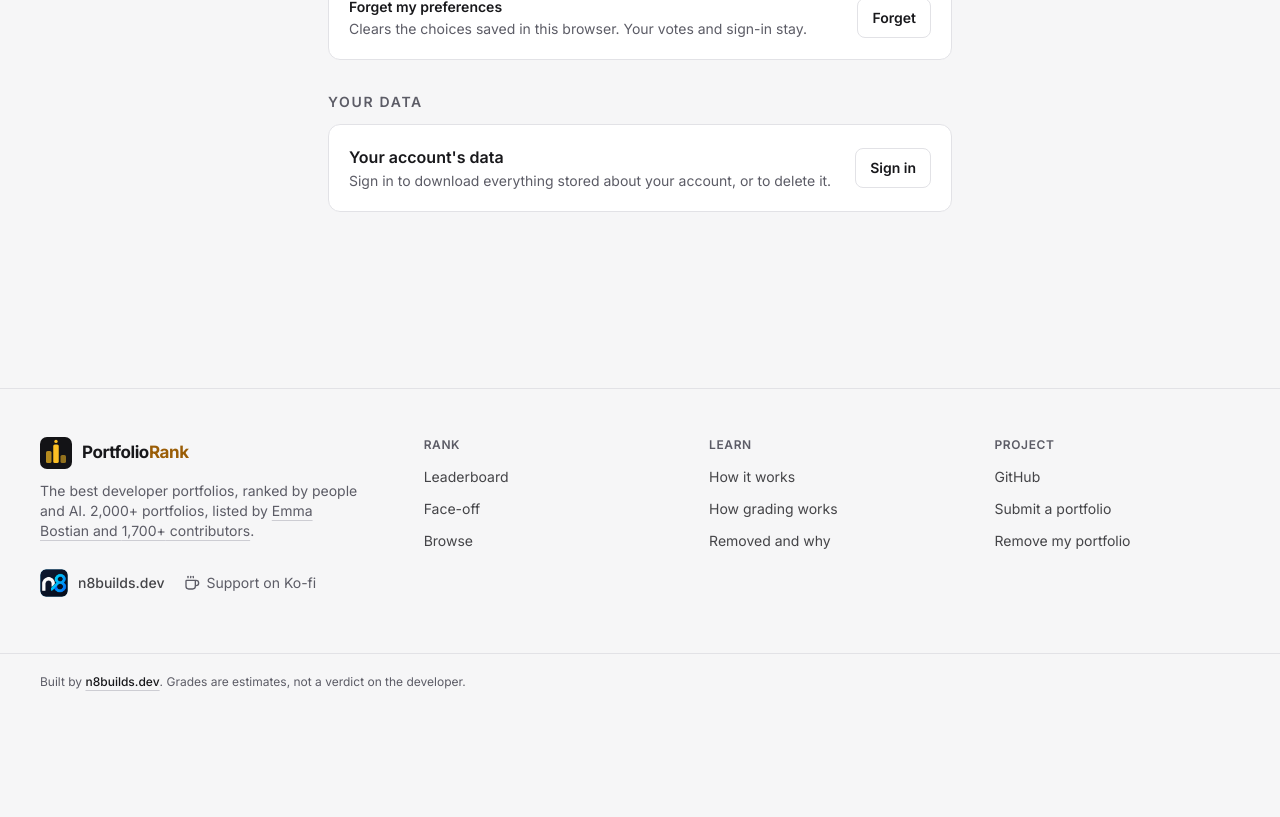
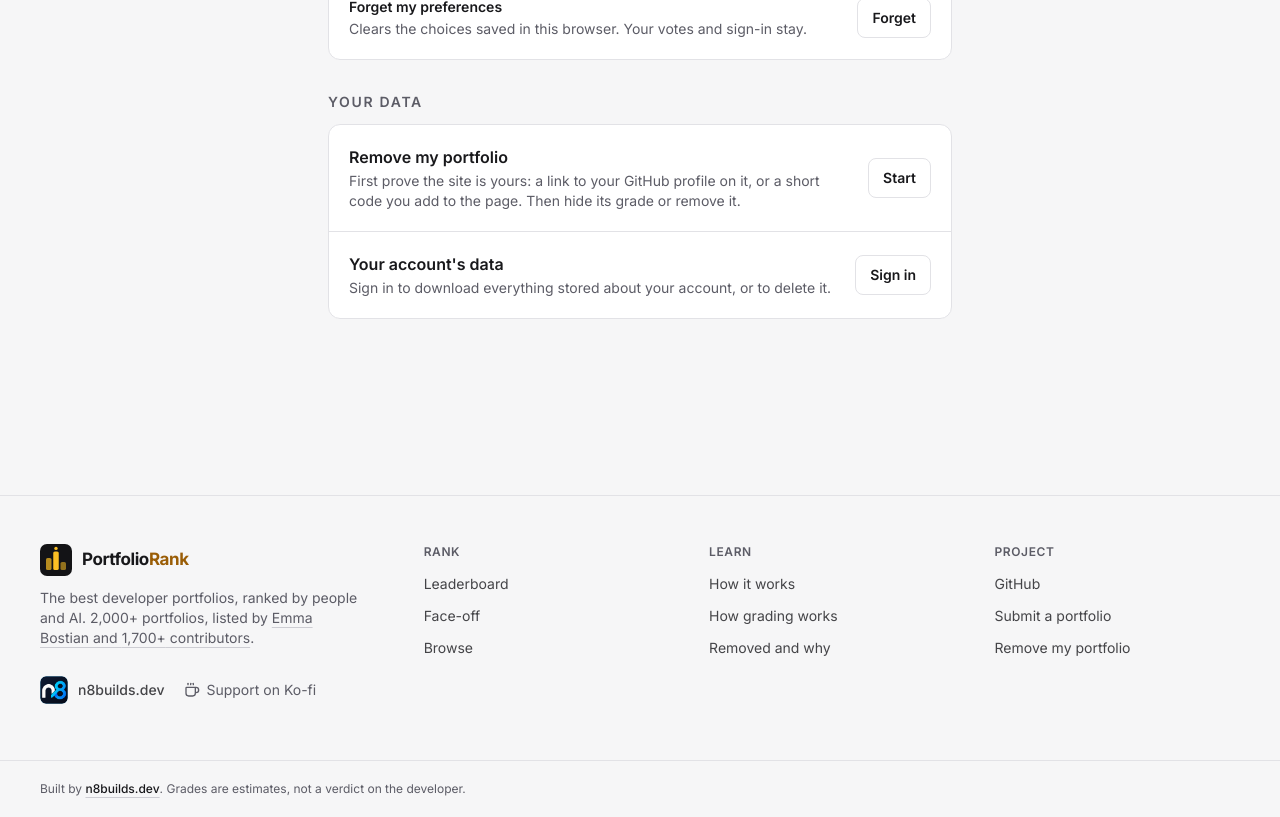
Before and after one commit to n8watkins/portfolio-rank, a Next.js app: page /settings in a window 1280 px wide. Shown: the part 800-1617 px from the top of the page. Before the commit the page ends 1510 px from the top, so only its background shows below. Built offline with nearby package versions, Linux system fonts and the light colour scheme; no server answers.

Commit message:
feat: Remove my portfolio in Settings, the footer and the FAQ leads to the self-serve claim

```diff
--- a/app/settings/page.tsx
+++ b/app/settings/page.tsx
@@ -261,6 +261,15 @@ export default function SettingsPage() {
           Your data
         </h2>
         <div className={box}>
+          <Row
+            id="remove"
+            title="Remove my portfolio"
+            desc="First prove the site is yours: a link to your GitHub profile on it, or a short code you add to the page. Then hide its grade or remove it."
+          >
+            <a href="/claim" className={smallBtn}>
+              Start
+            </a>
+          </Row>
           {session && session !== "loading" ? (
             <>
               <Row id="download" title="Download my data" desc="A JSON file of everything stored about your account: votes, likes, lists, badges, quiz plays and claims.">
--- a/components/FAQ.tsx
+++ b/components/FAQ.tsx
@@ -37,15 +37,10 @@ const items = (aiJudges: string): { q: string; a: React.ReactNode }[] => [
     a: (
       <>
         No problem -{" "}
-        <a
-          href={SITE.remove}
-          target="_blank"
-          rel="noopener noreferrer"
-          className="text-accent hover:underline"
-        >
-          request removal
+        <a href="/claim" className="text-accent hover:underline">
+          prove it&apos;s yours and remove it
         </a>{" "}
-        and it&apos;s dropped from the grid, voting, and leaderboard for good.
+        yourself, and it&apos;s dropped from the grid, voting, and leaderboard for good.
       </>
     ),
   },
--- a/components/shell/SiteFooter.tsx
+++ b/components/shell/SiteFooter.tsx
@@ -32,7 +32,8 @@ const COLS: { title: string; links: Link[] }[] = [
     links: [
       { href: SITE.github, label: "GitHub", ext: true },
       { href: SITE.submit, label: "Submit a portfolio", ext: true },
-      { href: SITE.remove, label: "Remove my portfolio", ext: true },
+      // Self-serve: prove the site is yours, then hide or remove it (app/claim).
+      { href: "/claim", label: "Remove my portfolio" },
     ],
   },
 ];
```
